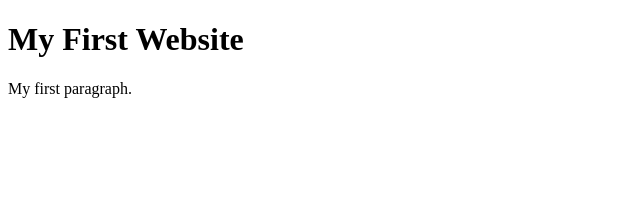
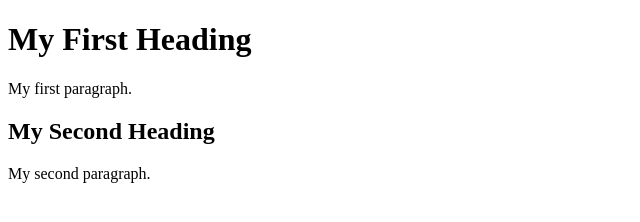
Before and after one commit to pdpatel/codersrank-template-at3apd, a website: page index.html in a window 1280 px wide. Shown: the whole page, without its empty margins (0-640 px from the left). Drawn offline with Linux system fonts and the light colour scheme.

Commit message:
1 file modified

```diff
--- a/index.html
+++ b/index.html
@@ -5,8 +5,11 @@
   </head>
   <body>
 
-    <h1>My First Website</h1>
+    <h1>My First Heading</h1>
     <p>My first paragraph.</p>
+
+    <h2>My Second Heading</h2>
+    <p>My second paragraph.</p>
 
   </body>
 </html>
```
